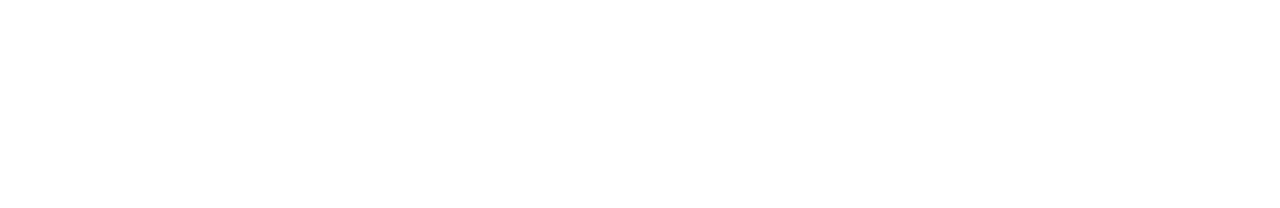
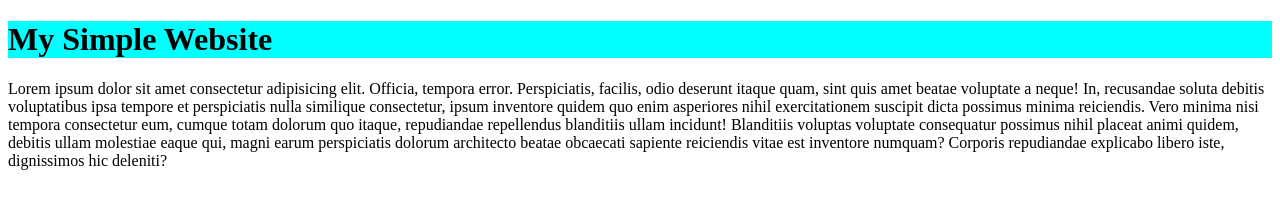
Before and after one commit to ShamimAhmed34/my-simole-website, a plain HTML site: page index.html in a window 1280 px wide. Drawn offline with Linux system fonts and the light colour scheme.

Commit message:
added the first blog

```diff
--- a/index.html
+++ b/index.html
@@ -4,8 +4,10 @@
     <meta charset="UTF-8">
     <meta name="viewport" content="width=device-width, initial-scale=1.0">
     <title>My Simple Website</title>
+    <link rel="stylesheet" href="style.css">
 </head>
 <body>
-
+    <h1>My Simple Website</h1>
+    <p>Lorem ipsum dolor sit amet consectetur adipisicing elit. Officia, tempora error. Perspiciatis, facilis, odio deserunt itaque quam, sint quis amet beatae voluptate a neque! In, recusandae soluta debitis voluptatibus ipsa tempore et perspiciatis nulla similique consectetur, ipsum inventore quidem quo enim asperiores nihil exercitationem suscipit dicta possimus minima reiciendis. Vero minima nisi tempora consectetur eum, cumque totam dolorum quo itaque, repudiandae repellendus blanditiis ullam incidunt! Blanditiis voluptas voluptate consequatur possimus nihil placeat animi quidem, debitis ullam molestiae eaque qui, magni earum perspiciatis dolorum architecto beatae obcaecati sapiente reiciendis vitae est inventore numquam? Corporis repudiandae explicabo libero iste, dignissimos hic deleniti?</p>
 </body>
 </html>
--- /dev/null
+++ b/style.css
@@ -0,0 +1,3 @@
+h1 {
+    background-color: aqua;
+}
```
